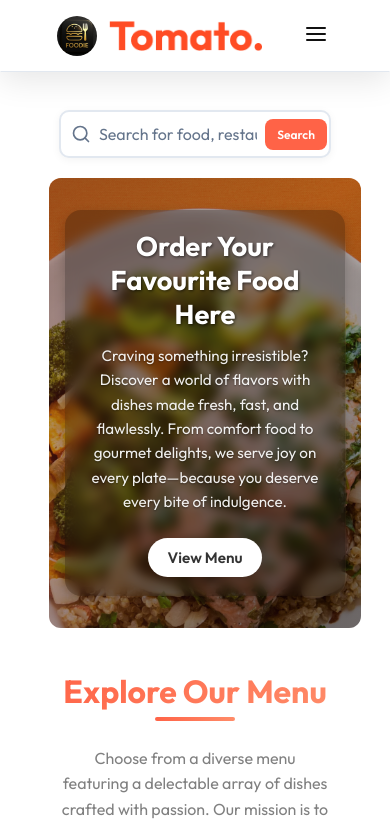
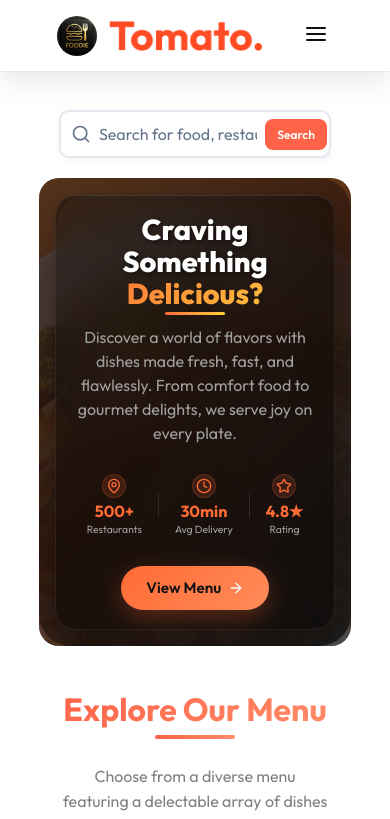
Before and after one commit to swayam03275/Foodie, a React (Vite) app in the folder frontend/: page / in a window 390 px wide. Shown: the top 819 px of the page. Built offline with nearby package versions, Linux system fonts and the light colour scheme.

Commit message:
Improvised the UI of Header

```diff
--- a/frontend/src/components/Header/Header.css
+++ b/frontend/src/components/Header/Header.css
@@ -1,144 +1,347 @@
-.header {
-    display:flex;
-    flex-direction:row;
-    justify-content: center;
-    height: 70vh;
-    width: 100%;
-    background: url('/header_img.png') no-repeat center center / cover;
-
-    position: relative;
-    border-radius: 20px;
-    overflow: hidden;
-    min-height: 300px;
+:root {
+  --primary-orange: #ff6b35;
+  --primary-orange-light: #ff8c5a;
+  --secondary-yellow: #ffd23f;
+  --dark-bg: #1a1a1a;
+  --light-text: #ffffff;
+  --gray-text: #a0a0a0;
+  --card-bg: rgba(255, 255, 255, 0.1);
+  --glass-bg: rgba(255, 255, 255, 0.05);
 }
 
-/* Fix for images that sometimes don’t show */
-@media (prefers-reduced-motion: no-preference) {
-  .header-contents {
-    animation: fadeIn 1.5s ease-in-out;
+.hero-container {
+  position: relative;
+  min-height: 50vh;
+  display: flex;
+  align-items: center;
+  justify-content: center;
+  overflow: hidden;
+  background: linear-gradient(135deg, #1a1a1a 0%, #2d1810 50%, #1a1a1a 100%);
+  padding: 1.5rem;
+  border-radius: 32px;
+}
+
+.hero-background {
+  position: absolute;
+  inset: 0;
+  background: url("/header_img.png") no-repeat center center / cover;
+  opacity: 0.3;
+  z-index: 1;
+  border-radius: 32px;
+  overflow: hidden;
+}
+
+.hero-background::before {
+  content: "";
+  position: absolute;
+  inset: 0;
+  background: linear-gradient(135deg, rgba(255, 107, 53, 0.1) 0%, rgba(45, 24, 16, 0.8) 50%, rgba(26, 26, 26, 0.9) 100%);
+  border-radius: 32px;
+}
+
+.hero-content {
+  position: relative;
+  z-index: 3;
+  display: flex;
+  flex-direction: column;
+  align-items: center;
+  text-align: center;
+  max-width: 700px;
+  width: 100%;
+  margin: 0 auto;
+  padding: 2rem 2rem;
+  background: rgba(0, 0, 0, 0.4);
+  backdrop-filter: blur(20px);
+  border-radius: 32px;
+  border: 1px solid rgba(255, 255, 255, 0.08);
+  box-shadow: inset 0 1px 0 rgba(255, 255, 255, 0.1), 0 20px 40px rgba(0, 0, 0, 0.3), 0 1px 3px rgba(0, 0, 0, 0.2);
+  position: relative;
+}
+
+.hero-content::before {
+  content: "";
+  position: absolute;
+  inset: 0;
+  background: linear-gradient(135deg, rgba(255, 255, 255, 0.03) 0%, transparent 50%, rgba(0, 0, 0, 0.1) 100%);
+  border-radius: 32px;
+  pointer-events: none;
+}
+
+.hero-main {
+  display: flex;
+  flex-direction: column;
+  align-items: center;
+  gap: 1.2rem;
+  width: 100%;
+  position: relative;
+  z-index: 1;
+}
+
+.hero-title {
+  font-size: clamp(2rem, 4vw, 3.2rem);
+  font-weight: 800;
+  line-height: 1.1;
+  margin: 0;
+  animation: slideInUp 1s ease-out 0.2s both;
+}
+
+.title-line-1 {
+  display: block;
+  color: var(--light-text);
+  text-shadow: 2px 2px 4px rgba(0, 0, 0, 0.5);
+}
+
+.title-line-2 {
+  display: block;
+}
+
+.gradient-text {
+  background: linear-gradient(135deg, var(--primary-orange) 0%, var(--secondary-yellow) 100%);
+  -webkit-background-clip: text;
+  -webkit-text-fill-color: transparent;
+  background-clip: text;
+  position: relative;
+}
+
+.gradient-text::after {
+  content: "";
+  position: absolute;
+  bottom: -6px;
+  left: 50%;
+  transform: translateX(-50%);
+  width: 60px;
+  height: 3px;
+  background: linear-gradient(90deg, var(--primary-orange), var(--secondary-yellow));
+  border-radius: 24px;
+  animation: expandWidth 1s ease-out 1s both;
+}
+
+@keyframes expandWidth {
+  from {
+    width: 0;
+  }
+  to {
+    width: 60px;
   }
 }
 
-@keyframes fadeIn {
-    from { opacity: 0; transform: translateY(10px); }
-    to   { opacity: 1; transform: translateY(0); }
+.hero-description {
+  font-size: 1rem;
+  line-height: 1.5;
+  color: var(--gray-text);
+  max-width: 550px;
+  animation: slideInUp 1s ease-out 0.4s both;
 }
 
-.header::before {
-    display:flex;
-    flex-direction:row;
+.hero-stats {
+  display: flex;
+  align-items: center;
   justify-content: center;
-    content: '';
-    position: absolute;
-    inset: 0;
-    background: linear-gradient(
-        135deg,
-        rgba(0, 0, 0, 0.3) 0%,
-        rgba(0, 0, 0, 0.2) 40%,
-        rgba(0, 0, 0, 0.5) 100%
-    );
-    z-index: 1;
+  gap: 2rem;
+  padding: 1rem 0;
+  animation: slideInUp 1s ease-out 0.6s both;
 }
 
-.header-contents {
-
-    position: relative;
-    z-index: 2;
-    padding: 2rem;
-    margin: 2rem;
-    max-width: 600px;
-    background: rgba(0, 0, 0, 0.25);
-    -webkit-backdrop-filter: blur(10px);
-    backdrop-filter: blur(6px);
-    border-radius: 16px;
-    box-shadow: 0 4px 12px rgba(0, 0, 0, 0.2);
-    color: #fff;
+.stat-item {
+  display: flex;
+  flex-direction: column;
+  align-items: center;
+  text-align: center;
+  gap: 0.4rem;
 }
 
-.header-contents h2 {
-    font-size: clamp(2rem, 4vw, 3rem);
-    font-weight: 700;
-    margin-bottom: 0.8rem;
-    color: #fff;
-    text-shadow: 1px 1px 3px rgba(0,0,0,0.6);
+.stat-icon {
+  display: flex;
+  align-items: center;
+  justify-content: center;
+  width: 32px;
+  height: 32px;
+  background: rgba(255, 107, 53, 0.15);
+  border-radius: 16px;
+  color: var(--primary-orange);
+  border: 1px solid rgba(255, 107, 53, 0.2);
 }
 
-.header-contents p {
-    font-size: clamp(14px, 1.2vw, 18px);
-    line-height: 1.6;
-    color: rgba(255,255,255,0.92);
-    margin-bottom: 1.5rem;
-    text-shadow: 0 1px 2px rgba(0,0,0,0.4);
-
+.stat-number {
+  font-size: 1.4rem;
+  font-weight: 700;
+  color: var(--primary-orange);
+  display: block;
 }
 
-.header-contents button {
-    background-color: #ffffff;
-    color: #333;
-    border: none;
-    border-radius: 40px;
-    padding: 0.8rem 2rem;
-    font-size: 1rem;
+.stat-label {
+  font-size: 0.8rem;
+  color: var(--gray-text);
+}
+
+.stat-divider {
+  width: 1px;
+  height: 45px;
+  background: rgba(255, 255, 255, 0.1);
+  border-radius: 1px;
+}
+
+.hero-actions {
+  display: flex;
+  gap: 0.8rem;
+  animation: slideInUp 1s ease-out 0.8s both;
+}
+
+.cta-primary,
+.cta-secondary {
+  position: relative;
+  display: flex;
+  align-items: center;
+  gap: 0.4rem;
+  padding: 0.8rem 1.6rem;
+  border-radius: 28px;
   font-weight: 600;
+  font-size: 0.95rem;
   cursor: pointer;
   transition: all 0.3s ease;
-    box-shadow: 0 2px 10px rgba(0,0,0,0.15);
+  border: none;
+  overflow: hidden;
 }
 
-.header-contents button:hover {
-    background-color: #f2f2f2;
-    transform: translateY(-2px);
-    box-shadow: 0 4px 14px rgba(0,0,0,0.2);
+.cta-primary,
+.cta-secondary {
+  background: linear-gradient(135deg, var(--primary-orange), var(--primary-orange-light));
+  color: white;
+  box-shadow: 0 8px 25px rgba(255, 107, 53, 0.3);
 }
 
-/* Responsive Styles */
-@media (max-width: 768px) {
-    .header {
-        height: auto;
-        min-height: 50vh;
-        margin: 0 10px;
+.cta-primary:hover,
+.cta-secondary:hover {
+  transform: translateY(-2px);
+  box-shadow: 0 12px 35px rgba(255, 107, 53, 0.4);
 }
 
-    .header-contents {
-        margin: 2rem auto;
-        padding: 1.5rem;
-        max-width: 90%;
-        text-align: center;
+.cta-primary .button-icon,
+.cta-secondary .button-icon {
+  transition: transform 0.3s ease;
 }
 
-    .header-contents h2 {
-        font-size: 2rem;
+.cta-primary:hover .button-icon,
+.cta-secondary:hover .button-icon {
+  transform: translateX(4px);
 }
 
-    .header-contents p {
-        font-size: 1rem;
+.button-shine {
+  position: absolute;
+  top: 0;
+  left: -100%;
+  width: 100%;
+  height: 100%;
+  background: linear-gradient(90deg, transparent, rgba(255, 255, 255, 0.3), transparent);
+  transition: left 0.6s ease;
 }
 
-    .header-contents button {
-        padding: 12px 24px;
-        font-size: 0.95rem;
+.cta-primary:hover .button-shine,
+.cta-secondary:hover .button-shine {
+  left: 100%;
+}
+
+@keyframes slideInUp {
+  from {
+    opacity: 0;
+    transform: translateY(30px);
+  }
+  to {
+    opacity: 1;
+    transform: translateY(0);
+  }
+}
+
+/* Responsive Design */
+@media (max-width: 768px) {
+  .hero-container {
+    min-height: 45vh;
+    padding: 1rem;
+    border-radius: 24px;
+  }
+
+  .hero-content {
+    padding: 1.5rem 1.5rem;
+    border-radius: 24px;
+  }
+
+  .hero-background {
+    border-radius: 24px;
+  }
+
+  .hero-title {
+    font-size: clamp(1.8rem, 5vw, 2.5rem);
+  }
+
+  .hero-actions {
+    flex-direction: column;
+    align-items: center;
+    width: 100%;
+    gap: 0.6rem;
+  }
+
+  .cta-primary,
+  .cta-secondary {
+    width: 100%;
+    max-width: 250px;
+    justify-content: center;
+  }
+
+  .hero-stats {
+    gap: 1.5rem;
+  }
+
+  .stat-divider {
+    height: 35px;
   }
 }
 
 @media (max-width: 480px) {
-    .header {
-        min-height: 45vh;
+  .hero-container {
+    min-height: 40vh;
+    border-radius: 20px;
+  }
+
+  .hero-content {
+    padding: 1.2rem 1.2rem;
+    border-radius: 20px;
+  }
+
+  .hero-background {
+    border-radius: 20px;
+  }
+
+  .hero-stats {
+    gap: 1rem; /* Keep them side by side with smaller gap */
+    padding: 0.8rem 0;
+  }
+
+  .stat-item {
+    gap: 0.2rem; /* Smaller gap between icon, number, and label */
+  }
+
+  .stat-icon {
+    width: 24px; /* Smaller icon container */
+    height: 24px;
     border-radius: 12px;
   }
 
-    .header-contents {
-        padding: 1.2rem;
+  .stat-number {
+    font-size: 1rem; /* Smaller number text */
+    font-weight: 700;
   }
 
-    .header-contents h2 {
-        font-size: 1.7rem;
+  .stat-label {
+    font-size: 0.65rem; /* Smaller label text */
+    line-height: 1.2;
   }
 
-    .header-contents p {
-        font-size: 0.95rem;
+  .stat-divider {
+    width: 1px;
+    height: 25px; /* Shorter divider */
   }
 
-    .header-contents button {
-        padding: 10px 20px;
+  .hero-main {
+    gap: 1rem;
   }
 }
--- a/frontend/src/components/Header/Header.jsx
+++ b/frontend/src/components/Header/Header.jsx
@@ -1,20 +1,59 @@
-import React from "react";
 import "./Header.css";
-import { Link } from "lucide-react";
+import { Star, Clock, MapPin, ArrowRight, Play } from "lucide-react";
 const Header = () => {
   return (
-    <div className="header">
-      <div className="header-contents">
-        <h2>Order Your Favourite Food Here</h2>
-        <p>
-          Craving something irresistible? Discover a world of flavors with
-          dishes made fresh, fast, and flawlessly. From comfort food to gourmet
-          delights, we serve joy on every plate—because you deserve every bite
-          of indulgence.
-        </p>
-         <a
-          href="#explore-menu">
-        <button>View Menu</button></a>
+    <div className="hero-container">
+      <div className="hero-background"></div>
+
+      <div className="hero-content">
+        <div className="hero-main">
+          <h1 className="hero-title">
+            <span className="title-line-1">Craving Something</span>
+            <span className="title-line-2 gradient-text">Delicious?</span>
+          </h1>
+
+          <p className="hero-description">
+            Discover a world of flavors with dishes made fresh, fast, and
+            flawlessly. From comfort food to gourmet delights, we serve joy on
+            every plate.
+          </p>
+
+          <div className="hero-stats">
+            <div className="stat-item">
+              <div className="stat-icon">
+                <MapPin size={16} />
+              </div>
+              <span className="stat-number">500+</span>
+              <span className="stat-label">Restaurants</span>
+            </div>
+            <div className="stat-divider"></div>
+            <div className="stat-item">
+              <div className="stat-icon">
+                <Clock size={16} />
+              </div>
+              <span className="stat-number">30min</span>
+              <span className="stat-label">Avg Delivery</span>
+            </div>
+            <div className="stat-divider"></div>
+            <div className="stat-item">
+              <div className="stat-icon">
+                <Star size={16} />
+              </div>
+              <span className="stat-number">4.8★</span>
+              <span className="stat-label">Rating</span>
+            </div>
+          </div>
+
+          <div className="hero-actions">
+            <a href="#explore-menu">
+              <button className="cta-primary">
+                <span>View Menu</span>
+                <ArrowRight size={16} className="button-icon" />
+                <div className="button-shine"></div>
+              </button>
+            </a>
+          </div>
+        </div>
       </div>
     </div>
   );
```
Lines whose indentation alone changed are shown as unchanged.
